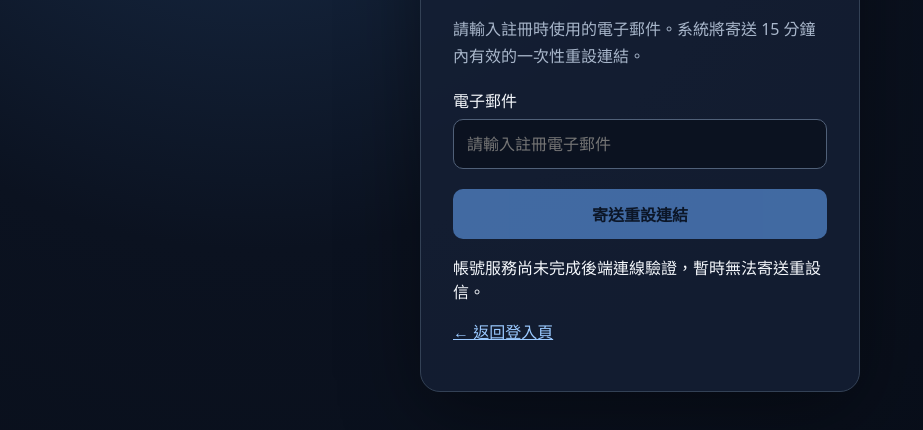
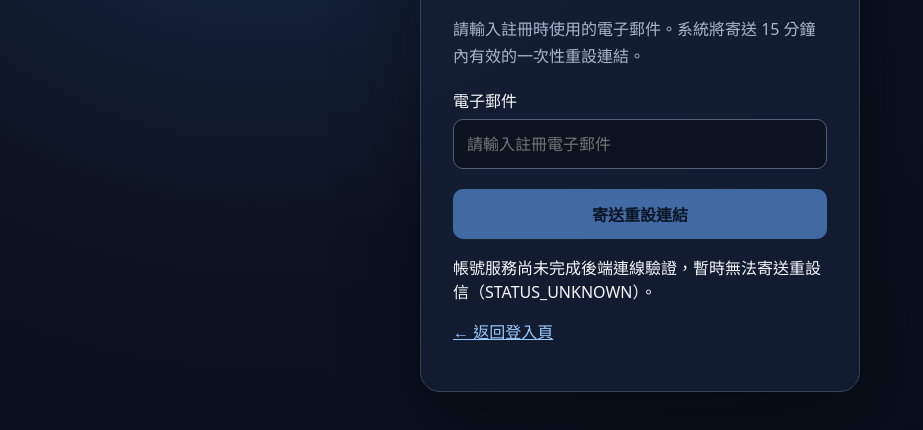
Before and after one commit to ikeysever/ikey, a website: page gen3-auth/forgot-password.html in a window 1280 px wide. Shown: the part 296-726 px from the top of the page, without its empty margins (0-923 px from the left). Drawn offline with Linux system fonts and the light colour scheme; no server answers.

Commit message:
ux(recovery): surface safe connection failure category

```diff
--- a/gen3-auth/forgot-password.html
+++ b/gen3-auth/forgot-password.html
@@ -21,7 +21,7 @@ fetch("/api/auth/status",{cache:"no-store",credentials:"same-origin"}).then(r=>r
  form.querySelector('button[type="submit"]').disabled=!ready;
  if(!ready)msg.textContent=d?.enabled===true
    ?"寄信功能尚未完成授權，請稍後再試。"
-   :"帳號服務尚未完成後端連線驗證，暫時無法寄送重設信。";
+   :"帳號服務尚未完成後端連線驗證，暫時無法寄送重設信（"+(d?.reason||"STATUS_UNKNOWN")+"）。";
 }).catch(()=>{
  form.querySelector('button[type="submit"]').disabled=true;
  msg.textContent="無法確認帳號服務狀態，請稍後再試。";
```
